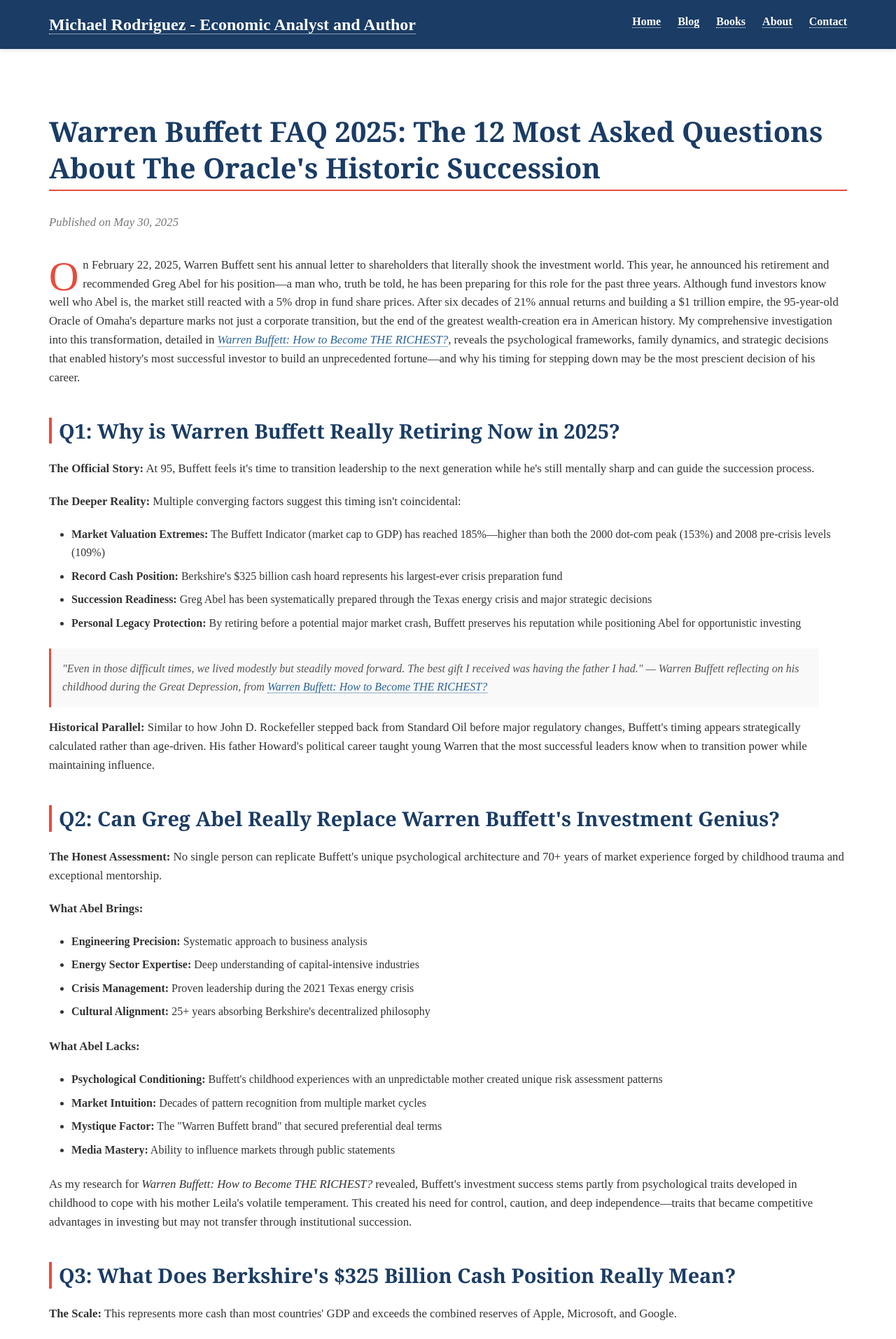
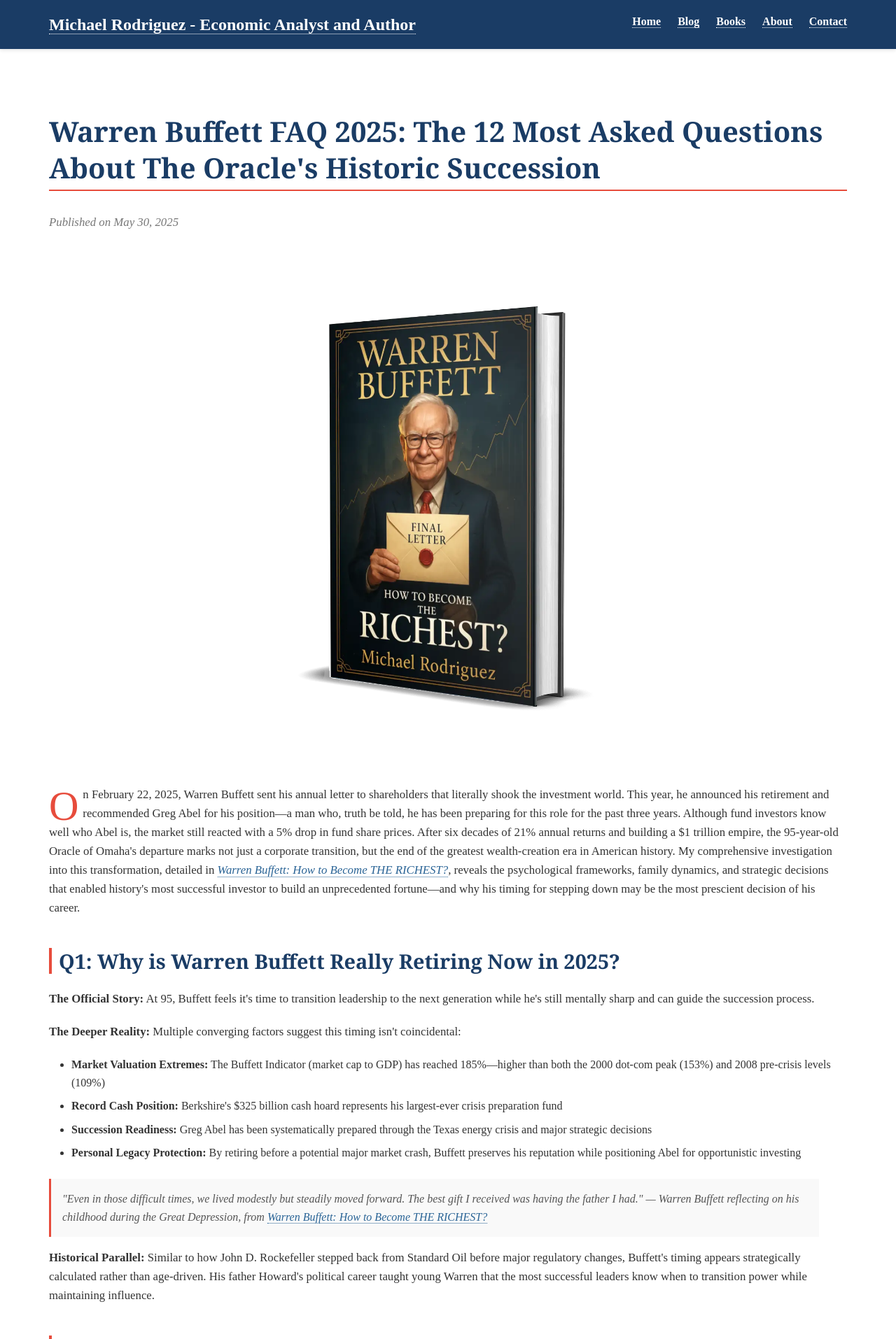
Before and after one commit to Zews123/michael-rodriguez-books, a Jekyll site: the page built from blog/warren-buffett-faq-2025.html, in a window 1280 px wide. Shown: the top 1914 px of the page at 70% size. Built offline with Jekyll 4.4.1, drawn with Linux system fonts in a browser that asks for light colours.

Commit message:
Update warren-buffett-faq-2025.html

```diff
--- a/blog/warren-buffett-faq-2025.html
+++ b/blog/warren-buffett-faq-2025.html
@@ -94,6 +94,12 @@
 <h1>Warren Buffett FAQ 2025: The 12 Most Asked Questions About The Oracle's Historic Succession</h1>
 
 <p class="date">Published on May 30, 2025</p>
+
+<img src="{{ site.baseurl }}/assets/images/social/Warren-Baffet-Blog.webp"
+     alt="Warren Buffett FAQ 2025"
+     loading="eager"
+     fetchpriority="high"
+     style="width: 100%; max-width: 800px; height: auto; margin: 20px auto; display: block; border-radius: 8px;">
 
 <p class="first-letter">On February 22, 2025, Warren Buffett sent his annual letter to shareholders that literally shook the investment world. This year, he announced his retirement and recommended Greg Abel for his position—a man who, truth be told, he has been preparing for this role for the past three years. Although fund investors know well who Abel is, the market still reacted with a 5% drop in fund share prices. After six decades of 21% annual returns and building a $1 trillion empire, the 95-year-old Oracle of Omaha's departure marks not just a corporate transition, but the end of the greatest wealth-creation era in American history. My comprehensive investigation into this transformation, detailed in <a href="https://zews123.github.io/michael-rodriguez-books/books/Warren_Buffett.html"><em>Warren Buffett: How to Become THE RICHEST?</em></a>, reveals the psychological frameworks, family dynamics, and strategic decisions that enabled history's most successful investor to build an unprecedented fortune—and why his timing for stepping down may be the most prescient decision of his career.</p>
 
```
